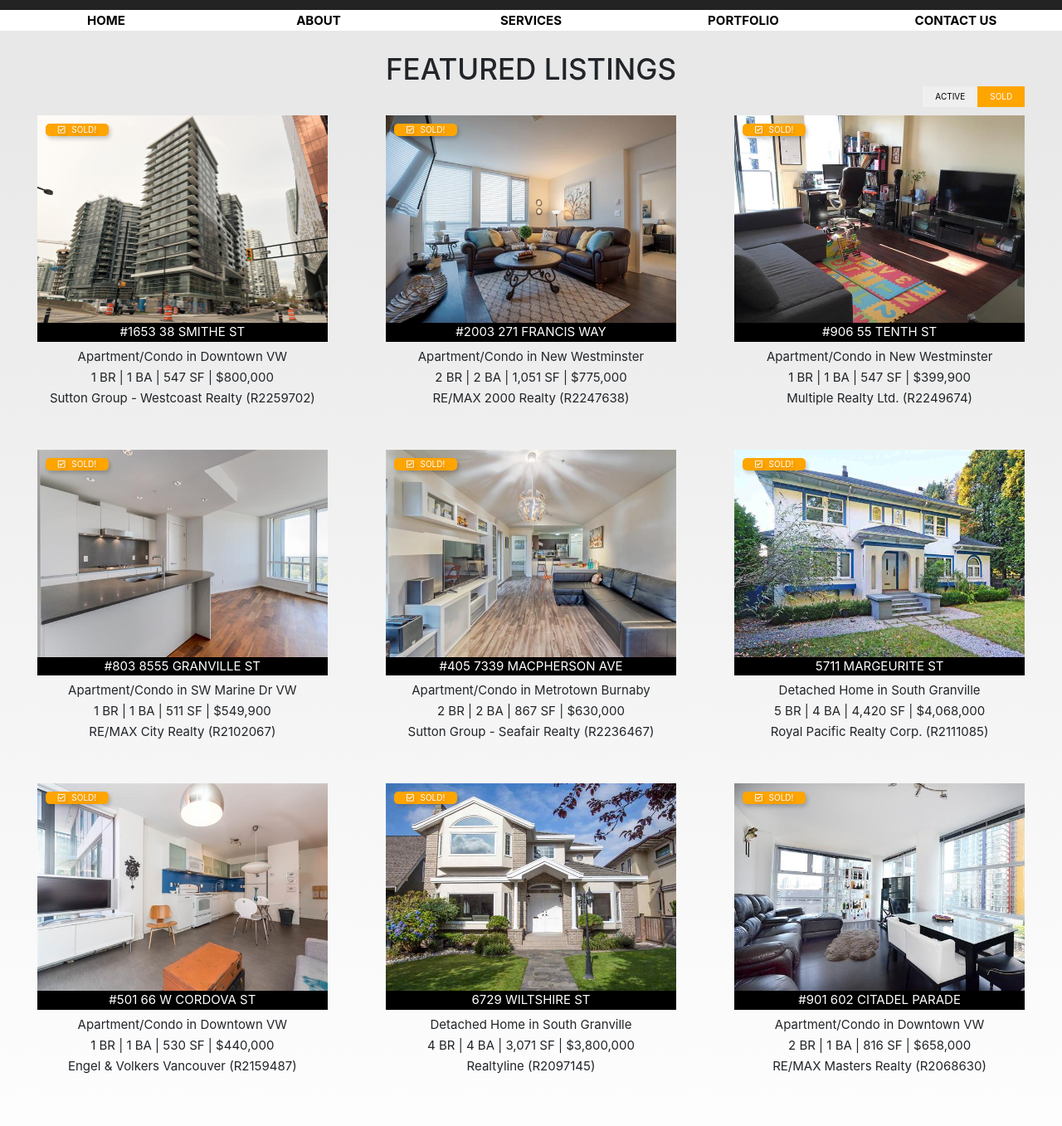
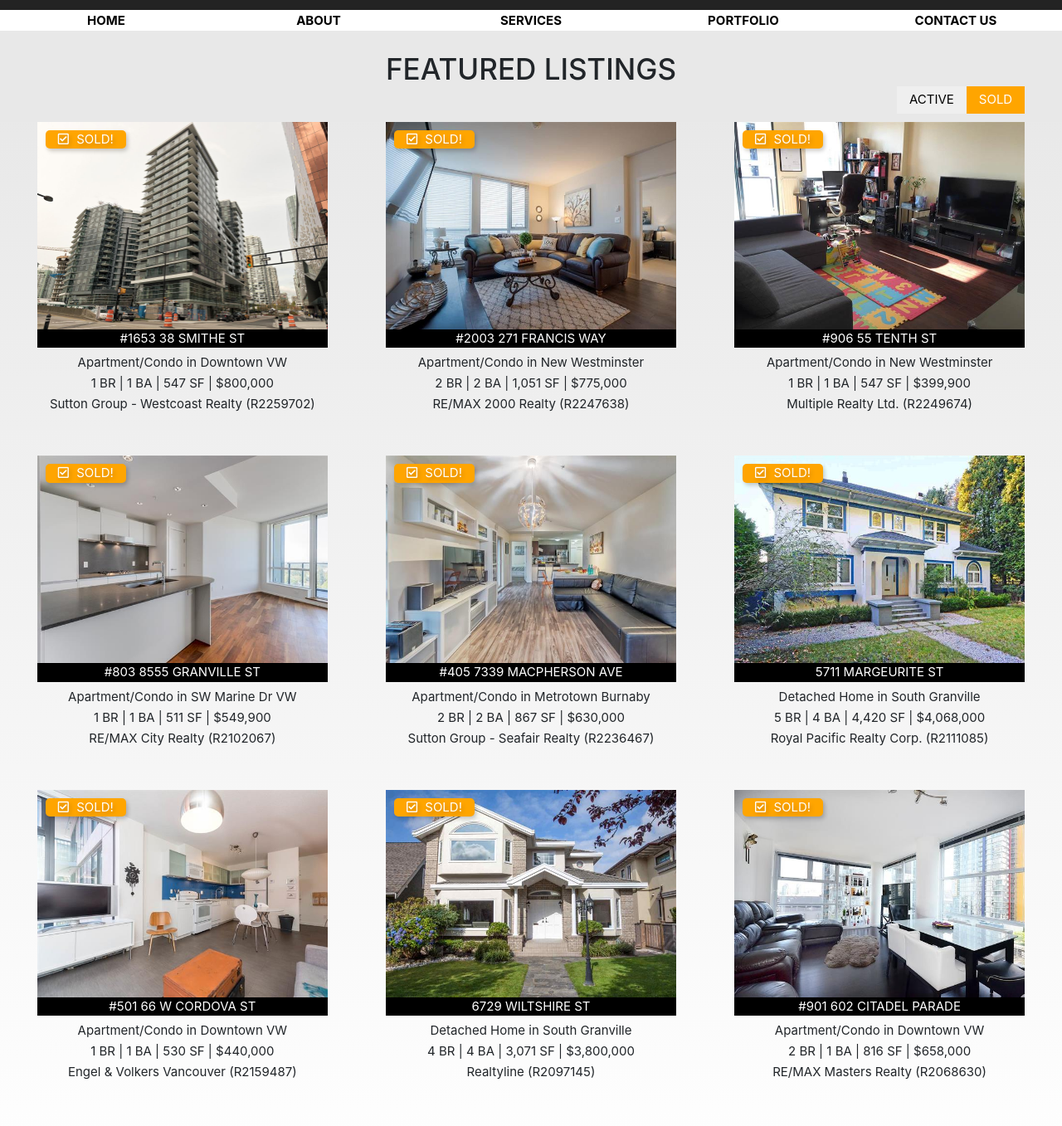
Before and after one commit to newhomes/newhomes.github.io, a website: page realestate.html in a window 1280 px wide. Shown: the part 168-1525 px from the top of the page at 83% size. Drawn offline with nearby package versions, Linux system fonts and the light colour scheme.

Commit message:
Real Estate Image Bug

```diff
--- a/sass/components/_card.scss
+++ b/sass/components/_card.scss
@@ -152,7 +152,7 @@
       background-image: url(../img/6729WILTSHIRE.JPG);
     }
     &_9{
-      background-image: url(../img/901602Citadel.JPG);
+      background-image: url(../img/901602spectrum.JPG);
     }
   }
   &_heading {
--- a/sass/pages/_realestate.scss
+++ b/sass/pages/_realestate.scss
@@ -37,6 +37,7 @@
 
 .mode {
   float: right;
+  font-size: 1.5rem;
   padding: 5px 15px;
   display: inline-block;
   border: none;
@@ -54,6 +55,7 @@
 
 .statusTag {
   color: white;
+  font-size: 1.5rem;
   text-shadow: 2px 3px 5px rgba(0,0,0,.2);
   border-radius: 5px;
   text-transform: uppercase;
```
Also changed, not shown: css/Styles.css, img/901602spectrum.JPG (renamed from img/901602Citadel.JPG), 1 other file.
